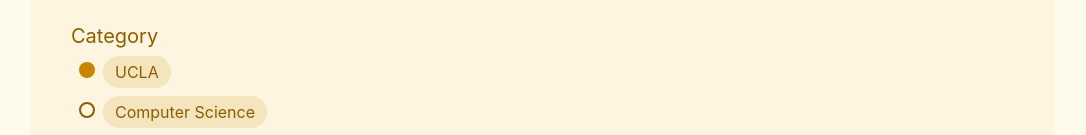
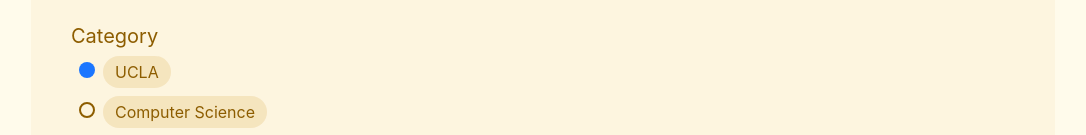
Before and after one commit to david-sai/bruin-bowl, a React (Create React App) app in the folder bruin-bowl/: page /question-add in a window 1280 px wide. Shown: the part 624-759 px from the top of the page, without its empty margins (97-1183 px from the left). Built offline with nearby package versions, Linux system fonts and the light colour scheme; the HTML template or start-up script is replaced by a standard one.

Commit message:
Update radio button styling

```diff
--- a/bruin-bowl/src/components/AddQuestions.js
+++ b/bruin-bowl/src/components/AddQuestions.js
@@ -94,7 +94,7 @@ function AddQuestions() {
     },
   };
 
-  const selectedStyling = "bg-bruin-gold ";
+  const selectedStyling = "bg-bruin-blue ";
   const unselectedStyling = "bg-transparent border-2 border-bruin-darkgold";
 
   function mainContent() {
--- a/bruin-bowl/src/components/AnswerBar.js
+++ b/bruin-bowl/src/components/AnswerBar.js
@@ -36,7 +36,7 @@ function AnswerBar({ status, setStatus, answer, wrong1, wrong2, wrong3 }) {
         setSelectedIndex(index);
     }
 
-    const selectedStyling = "bg-bruin-gold ";
+    const selectedStyling = "bg-bruin-blue ";
     const unselectedStyling = "bg-transparent border-2 border-bruin-darkgold";
 
     return (
--- a/bruin-bowl/src/components/AnswerIndicator.js
+++ b/bruin-bowl/src/components/AnswerIndicator.js
@@ -31,7 +31,7 @@ function AnswerIndicator({ status, answer }) {
 
     let indicatorString = "";
     if (status === STATUS.NOT_ANSWERED) {
-        indicatorString = "No answer has been selected.";
+        indicatorString = "";
     }
     else if (status === STATUS.CORRECT_ANSWER) {
         indicatorString = "You got it correct!";
--- a/bruin-bowl/src/components/ModeCategorySelector.js
+++ b/bruin-bowl/src/components/ModeCategorySelector.js
@@ -50,7 +50,7 @@ function ModeCategorySelector() {
   const gameModeStrings = Object.values(GAME_MODES); // Used for mapping later
   const categoryStrings = Object.values(CATEGORIES);
 
-  const selectedStyling = "bg-bruin-gold ";
+  const selectedStyling = "bg-bruin-blue";
   const unselectedStyling = "bg-transparent border-2 border-bruin-darkgold";
 
   return (
```
